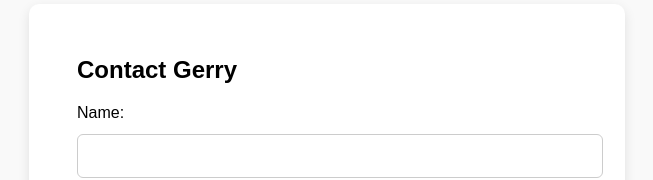
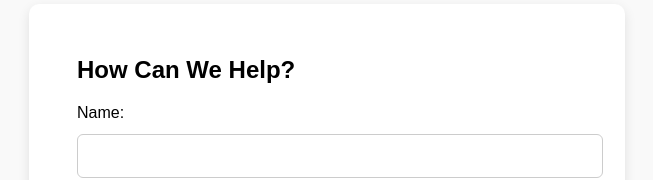
Before and after one commit to grdino/contact-vercel-gr, a plain HTML site: page index.html in a window 1280 px wide. Shown: the part 128-308 px from the top of the page, without its empty margins (313-966 px from the left). Drawn offline with Linux system fonts and the light colour scheme.

Commit message:
Update index.html
Update Contact message.

```diff
--- a/index.html
+++ b/index.html
@@ -49,7 +49,7 @@
 </head>
 <body>
   <div class="form-container">
-    <h2>Contact Gerry</h2>
+    <h2>How Can We Help?</h2>
     <form action="https://api.web3forms.com/submit" method="POST">
       <!--      <input type="hidden" name="access_key" value="7476f030-418e-4e76-858f-bbb7e0c8e1f7" />   <!-- gr@gerryray.net -->
       <!-- Using Web3Forms access key for gerry@ronmorgan.net -->
```
